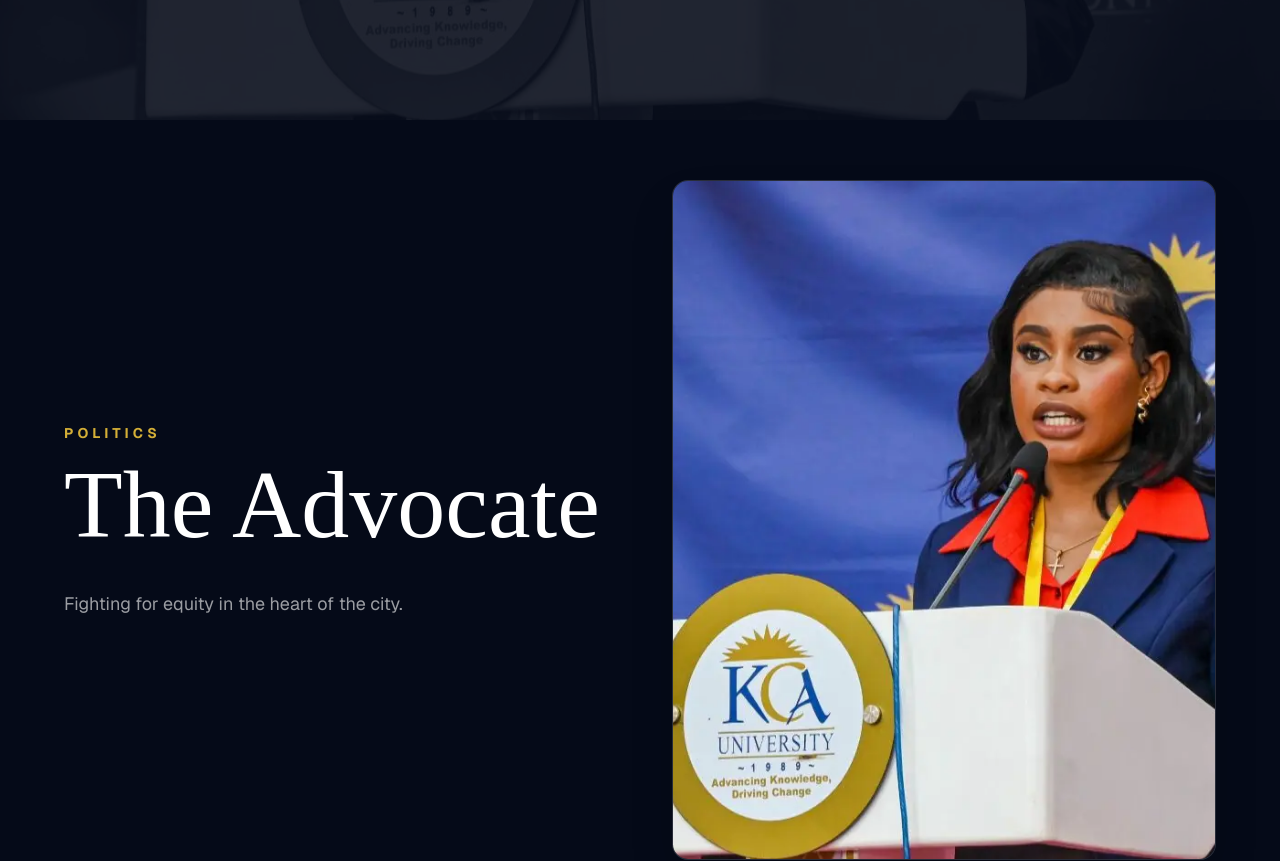
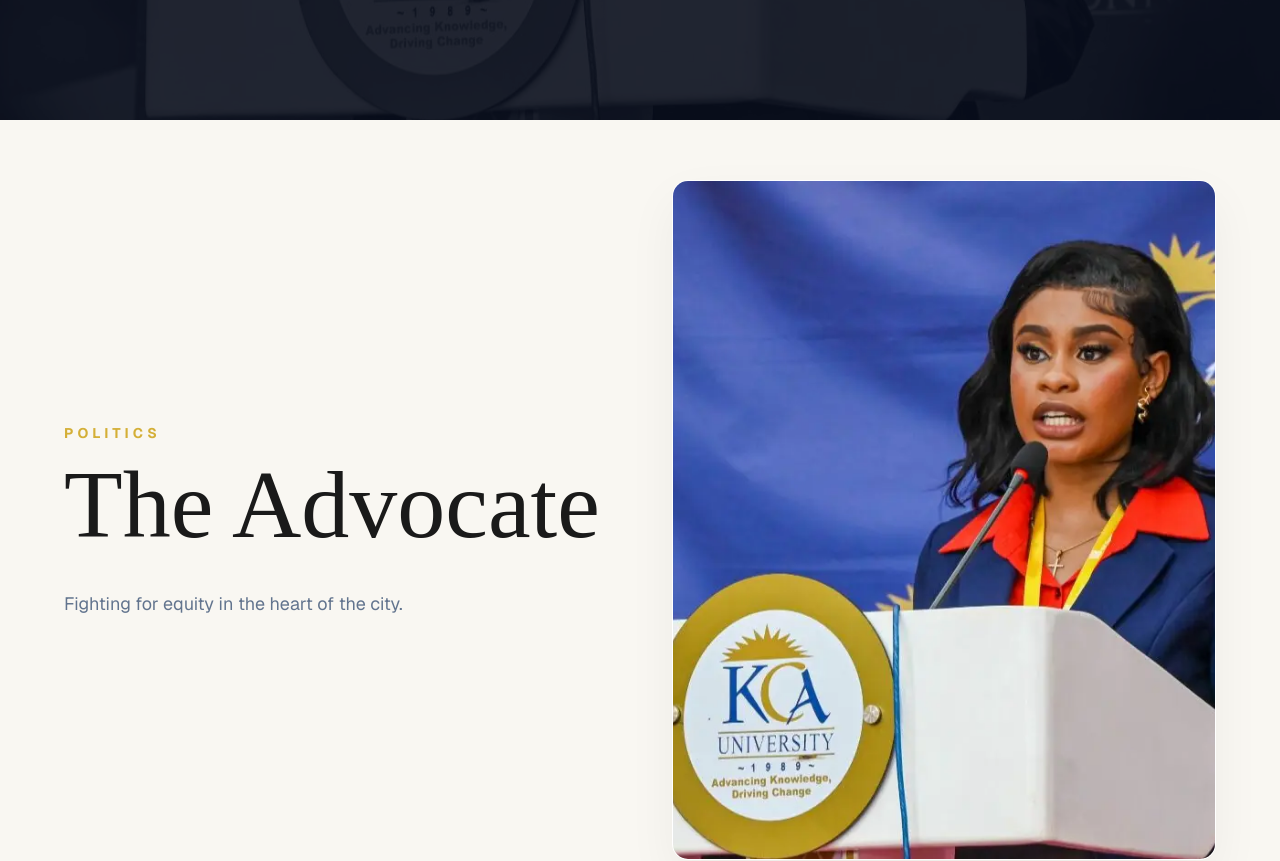
Before and after one commit to muasyasila/liz-wakesho-portfolio, a Next.js app: page / in a window 1280 px wide. Shown: the part 680-1541 px from the top of the page. Built offline with nearby package versions, Linux system fonts and the light colour scheme.

Commit message:
Updates on Light mode and Pillars

```diff
--- a/src/components/sections/LifeInMotion.tsx
+++ b/src/components/sections/LifeInMotion.tsx
@@ -7,9 +7,30 @@ import { useGSAP } from "@gsap/react";
 gsap.registerPlugin(ScrollTrigger);
 
 const slides = [
-  { title: "The Advocate", category: "Politics", color: "bg-[#050A18]", text: "Fighting for equity in the heart of the city.", image: "/images/profile5.webp" },
-  { title: "The Visionary", category: "CEO @ Trelio", color: "bg-slate-900", text: "Building tech that scales with purpose.", image: "/images/trelioceo.webp" },
-  { title: "The Icon", category: "Editorial", color: "bg-black", text: "Redefining elegance on the walkway.", image: "/images/img3.webp" },
+  {
+    title: "The Advocate",
+    category: "Politics",
+    // LIGHT: Warm Ivory | DARK: Deep Navy
+    color: "bg-[#F9F7F2] dark:bg-[#050A18]",
+    text: "Fighting for equity in the heart of the city.",
+    image: "/images/profile5.webp"
+  },
+  {
+    title: "The Visionary",
+    category: "CEO @ Trelio",
+    // LIGHT: Minimalist Paper White | DARK: Slate 900
+    color: "bg-[#FFFFFF] dark:bg-slate-900",
+    text: "Building tech that scales with purpose.",
+    image: "/images/trelioceo.webp"
+  },
+  {
+    title: "The Icon",
+    category: "Editorial",
+    // LIGHT: Soft Pearl Grey/White | DARK: True Black
+    color: "bg-[#F2F2F2] dark:bg-black",
+    text: "Redefining elegance on the walkway.",
+    image: "/images/img3.webp"
+  },
 ];
 
 export default function LifeInMotion() {
@@ -34,21 +55,33 @@ export default function LifeInMotion() {
   }, { scope: container });
 
   return (
-    <div ref={container} className="overflow-hidden bg-[#050A18]">
+    // We set the main container to Ivory so the transition starts smoothly
+    <div ref={container} className="overflow-hidden bg-[#F9F7F2] dark:bg-[#050A18] transition-colors duration-700">
       <div ref={slider} className="flex w-[300vw] h-screen">
         {slides.map((slide, i) => (
           <section
-  key={i}
-  className={`panel w-screen h-full flex items-start md:items-center justify-center p-8 pt-24 md:p-12 ${slide.color}`}
->
+            key={i}
+            className={`panel w-screen h-full flex items-start md:items-center justify-center p-8 pt-24 md:p-12 transition-colors duration-700 ${slide.color}`}
+          >
             <div className="max-w-6xl w-full grid md:grid-cols-2 gap-16 items-center">
               <div className="space-y-6">
-                <span className="text-[#D4AF37] font-bold tracking-[0.3em] uppercase text-sm">{slide.category}</span>
-                <h2 className="text-6xl md:text-8xl font-serif text-white leading-tight">{slide.title}</h2>
-                <p className="text-white/60 text-lg max-w-md leading-relaxed">{slide.text}</p>
+                {/* Gold accent looks incredible against Ivory and White */}
+                <span className="text-[#D4AF37] font-bold tracking-[0.3em] uppercase text-sm">
+                  {slide.category}
+                </span>
+
+                {/* Text is a soft 'Charcoal Navy' in light mode instead of harsh black */}
+                <h2 className="text-6xl md:text-8xl font-serif text-[#1A1A1A] dark:text-white leading-tight">
+                  {slide.title}
+                </h2>
+
+                <p className="text-slate-500 dark:text-white/60 text-lg max-w-md leading-relaxed">
+                  {slide.text}
+                </p>
               </div>
 
-              <div className="aspect-[4/5] relative bg-white/5 border border-white/10 rounded-2xl overflow-hidden shadow-2xl">
+              {/* Glassmorphism card for the image */}
+              <div className="aspect-[4/5] relative bg-white/40 dark:bg-white/5 border border-white dark:border-white/10 rounded-2xl overflow-hidden shadow-[0_20px_50px_rgba(0,0,0,0.05)] dark:shadow-2xl backdrop-blur-sm">
                 <img
                   src={slide.image}
                   alt={slide.title}
--- a/src/components/sections/SixPillars.tsx
+++ b/src/components/sections/SixPillars.tsx
@@ -1,5 +1,5 @@
 "use client";
-import { useState, useEffect } from "react";
+import { useState, useEffect, useRef } from "react";
 import { motion, AnimatePresence } from "framer-motion";
 import { Heart, Leaf, Scale, Lightbulb, Globe, ShieldCheck } from "lucide-react";
 
@@ -58,6 +58,9 @@ export default function SixPillars() {
   const [expanded, setExpanded] = useState<string | null>("mental-health");
   const [isPaused, setIsPaused] = useState(false);
 
+  // Initialize the refs object to track each pillar's position
+  const pillarRefs = useRef<{ [key: string]: HTMLDivElement | null }>({});
+
   // Auto-animation logic
   useEffect(() => {
     if (isPaused) return;
@@ -76,7 +79,19 @@ export default function SixPillars() {
   const handleManualSelect = (id: string) => {
     setExpanded(id);
     setIsPaused(true);
-    // Resume auto-cycling after 10 seconds of no interaction
+
+    // FIXED: Smart Scroll for Mobile
+    // Adds a 300ms delay to allow the expansion animation to begin before scrolling
+    setTimeout(() => {
+      const element = pillarRefs.current[id];
+      if (element && window.innerWidth < 768) {
+        element.scrollIntoView({
+          behavior: "smooth",
+          block: "start"
+        });
+      }
+    }, 300);
+
     setTimeout(() => setIsPaused(false), 10000);
   };
 
@@ -87,24 +102,25 @@ export default function SixPillars() {
         <p className="text-gold-accent mt-4 tracking-[0.3em] uppercase text-sm font-bold">Driven by Justice & Sustainability</p>
       </div>
 
-      {/* Responsive Container: Column on mobile, Row on desktop */}
       <div className="flex flex-col md:flex-row h-auto md:h-[650px] w-full border-t border-b border-navy-deep/10 dark:border-white/10">
         {pillars.map((pillar) => {
           const isExpanded = expanded === pillar.id;
           return (
             <motion.div
               key={pillar.id}
+              // FIXED: Changed ref callback to return void
+              ref={(el) => {
+                pillarRefs.current[pillar.id] = el;
+              }}
               onClick={() => handleManualSelect(pillar.id)}
-              layout // This makes the resizing look smooth
+              layout
               className={`relative cursor-pointer overflow-hidden transition-all duration-700 ease-in-out border-b md:border-b-0 md:border-r border-navy-deep/10 dark:border-white/10 flex flex-col
                 ${isExpanded ? "flex-[5] min-h-[400px] md:min-h-0" : "flex-[1] min-h-[80px] md:min-h-0"}`}
             >
-              {/* Background Color */}
               <div className={`absolute inset-0 z-0 ${pillar.color} transition-opacity duration-500 ${isExpanded ? "opacity-100" : "opacity-80"}`} />
 
               <div className="relative z-10 h-full p-6 md:p-8 flex flex-col justify-between">
 
-                {/* Header: Icon + Title (Title hides on desktop when collapsed to save space) */}
                 <div className="flex items-center gap-4 text-gold-accent">
                   <div className="flex-shrink-0">{pillar.icon}</div>
                   <h3 className={`font-serif text-white transition-opacity duration-300 ${isExpanded ? "text-2xl md:text-4xl opacity-100" : "text-xl md:opacity-0"}`}>
@@ -112,7 +128,6 @@ export default function SixPillars() {
                   </h3>
                 </div>
 
-                {/* Vertical Title (Only visible on desktop when collapsed) */}
                 {!isExpanded && (
                   <motion.div
                     initial={{ opacity: 0 }}
@@ -125,7 +140,6 @@ export default function SixPillars() {
                   </motion.div>
                 )}
 
-                {/* Expanded Content with Glassmorphism */}
                 <AnimatePresence mode="wait">
                   {isExpanded && (
                     <motion.div
```
